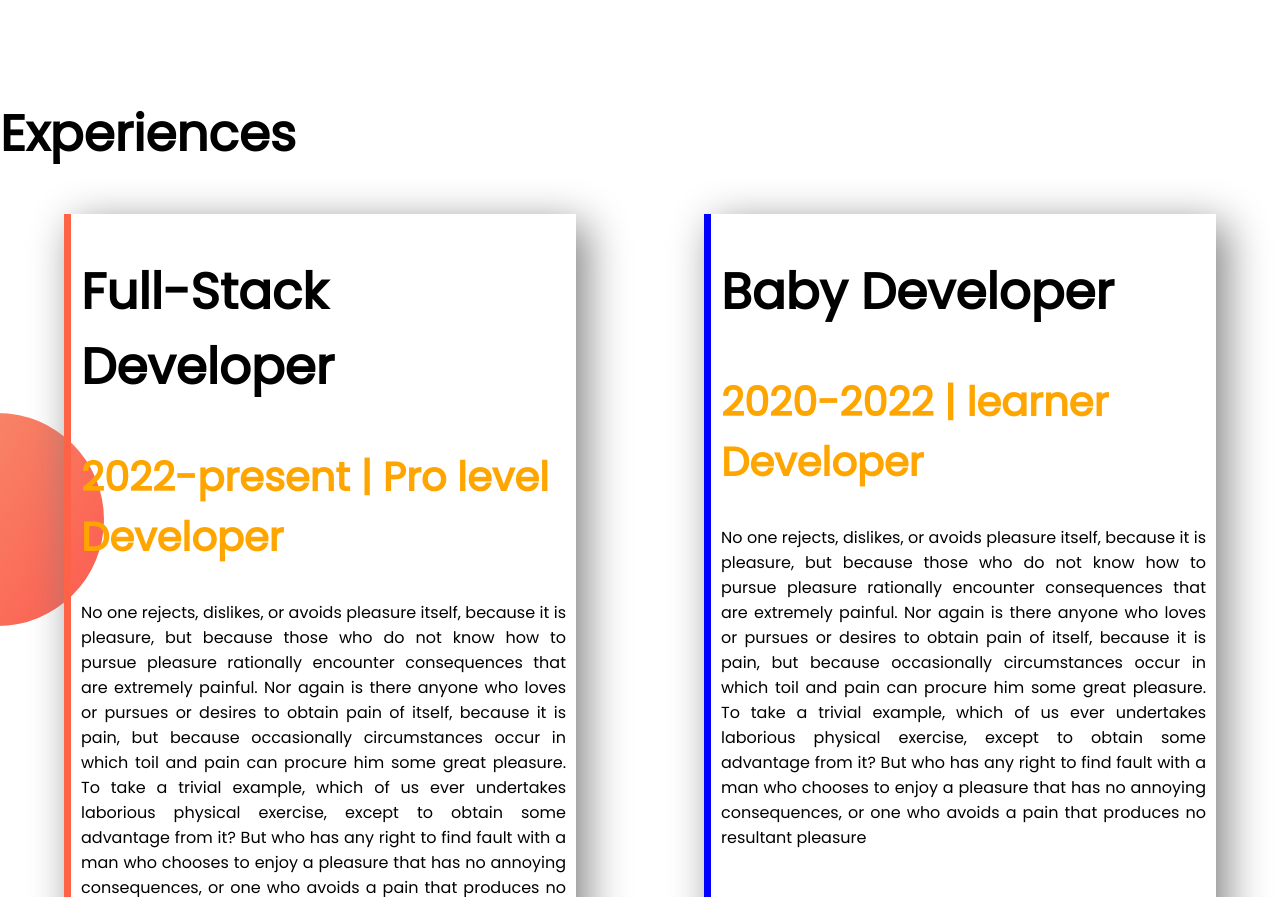
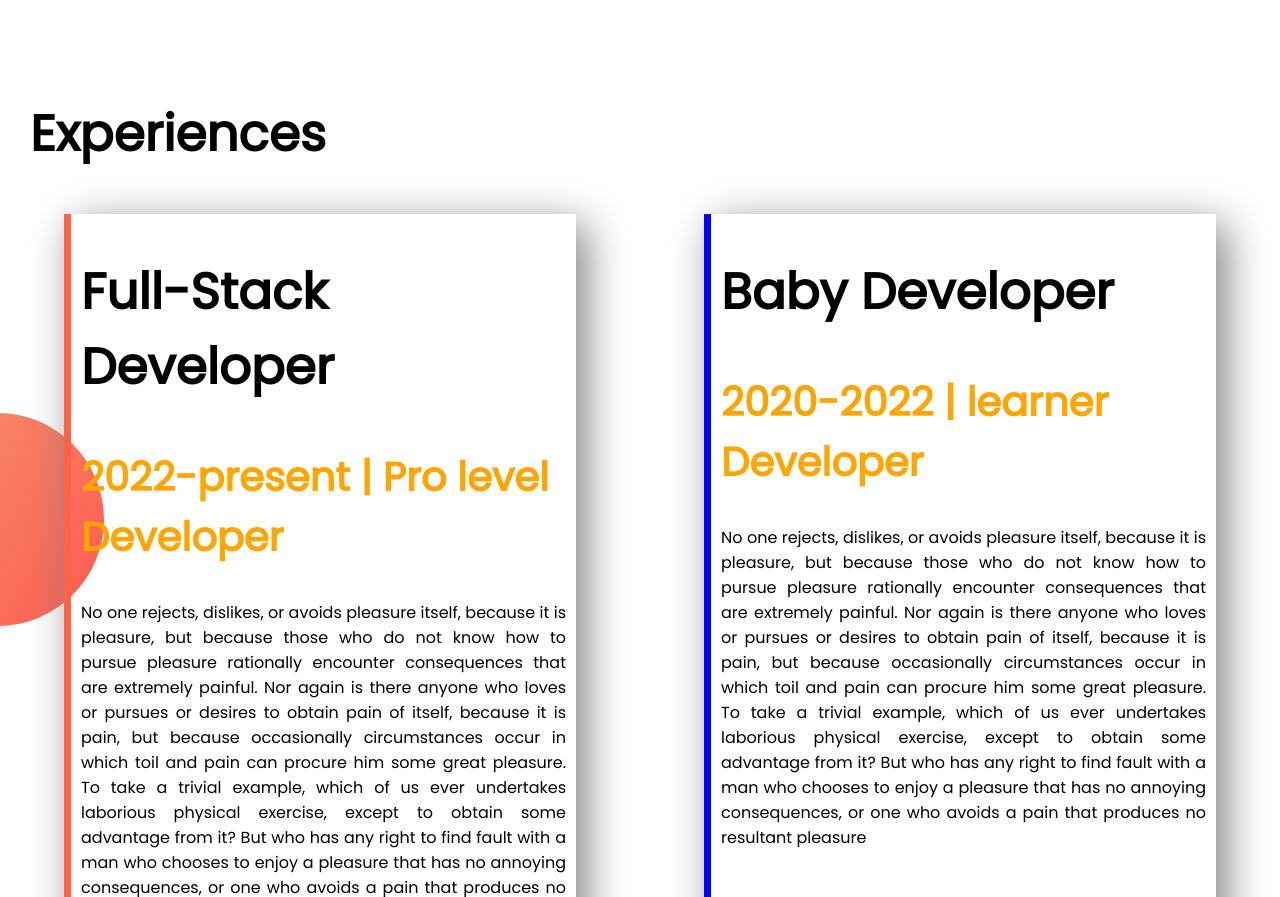
Before and after one commit to towhid7667/portfolio-pro, a plain HTML site: page index.html in a window 1280 px wide. Shown: the part 1226-2123 px from the top of the page. Drawn offline with Linux system fonts and the light colour scheme.

Commit message:
final commit

```diff
--- a/index.html
+++ b/index.html
@@ -60,7 +60,7 @@
 
 
     <section class="experience">
-        <h1>Experiences</h1>
+        <h1 class="Exp">Experiences</h1>
         <div class="flexible-container">
             <div id="full-dev" class="experience-item">
                 <h1>Full-Stack Developer</h1>
--- a/stylesheet.css
+++ b/stylesheet.css
@@ -85,3 +85,7 @@ p {
 footer p {
     text-align: center;
 }
+
+.Exp {
+    margin-left: 30px;
+}
```
